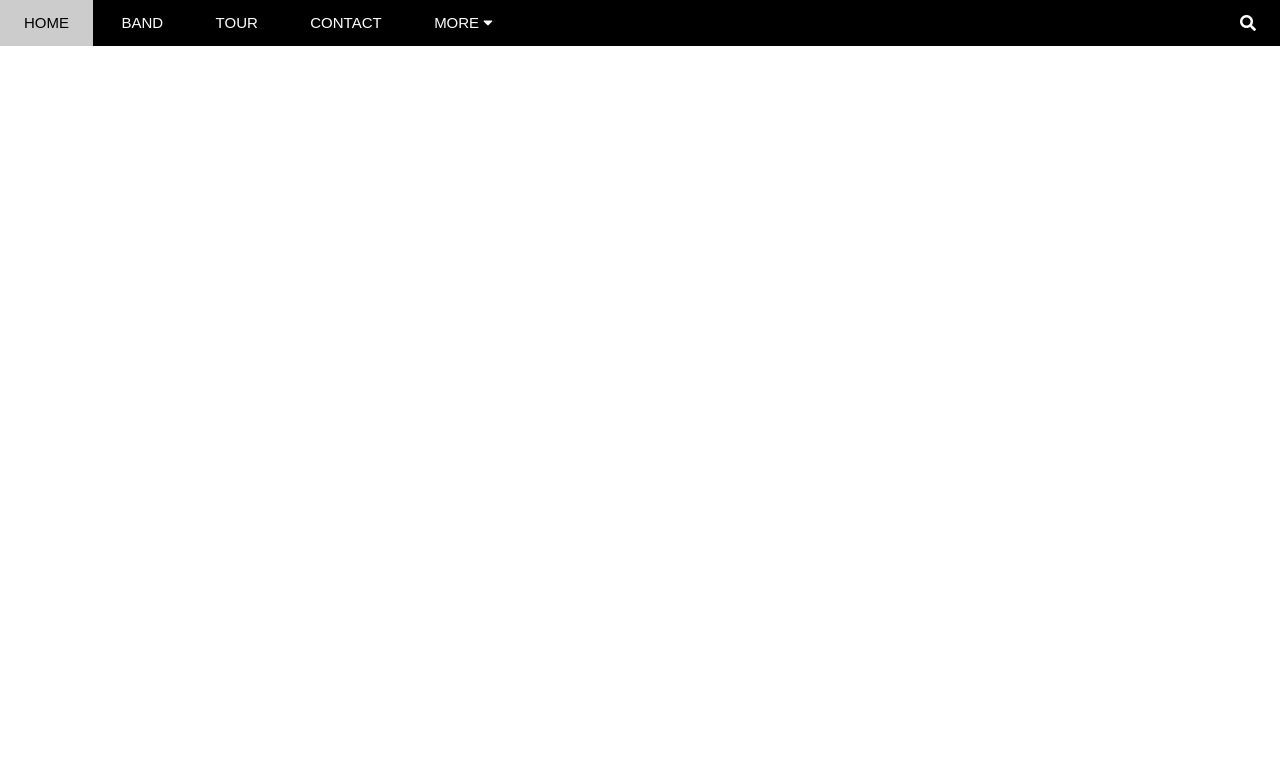
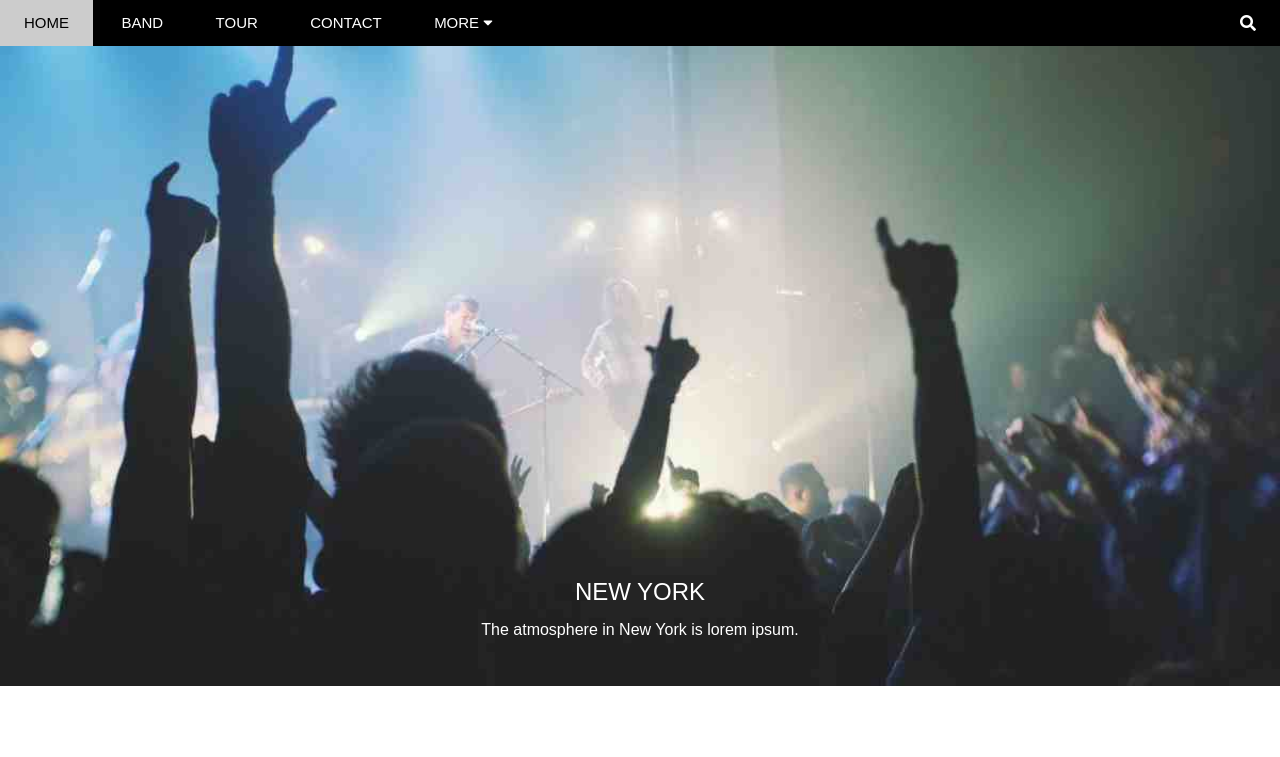
Before and after one commit to AlNeKEs/theband, a plain HTML site: page index.html in a window 1280 px wide. Shown: the top 757 px of the page. Drawn offline with Linux system fonts and the light colour scheme; the site is published under a folder, as on GitHub Pages, so addresses that start at the root find nothing.

Commit message:
Update style.css

```diff
--- a/assets/css/style.css
+++ b/assets/css/style.css
@@ -114,7 +114,7 @@ html{
 #slider{
     margin-top: 46px;
     padding-top: 50%;
-    background: url('/assets/img/slide1.jpg') top center / cover no-repeat;
+    background: url('../img/slide1.jpg') top center / cover no-repeat;
     position: relative;
 
 }
```
